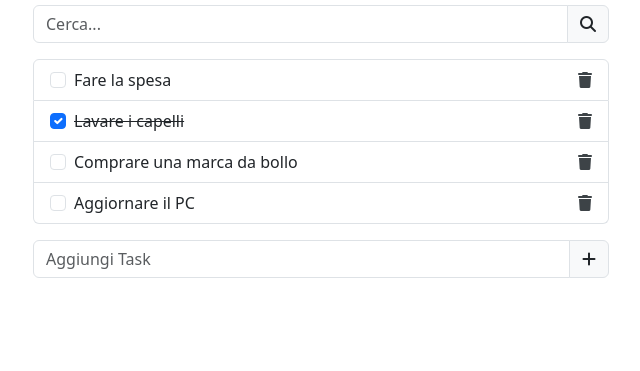
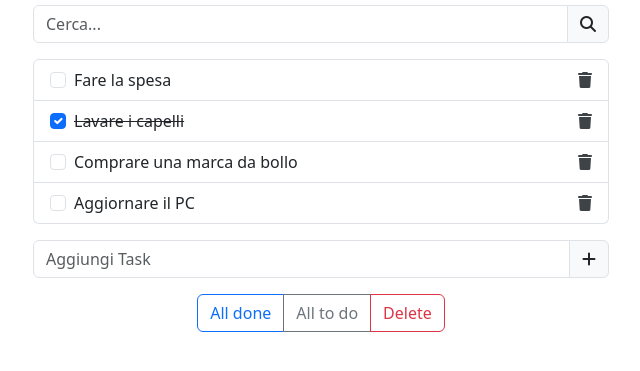
Before and after one commit to EricaMarzi/vue-todolist, a plain HTML site: page index.html in a window 1280 px wide. Shown: the part 151-522 px from the top of the page, without its empty margins (319-959 px from the left). Drawn offline with nearby package versions, Linux system fonts and the light colour scheme.

Commit message:
massive btn

```diff
--- a/JS/script.js
+++ b/JS/script.js
@@ -1,10 +1,3 @@
-/*
-SUPER BONUS
-- Creare dei bottoni con le azioni massive (tutti fatti, tutti da fare, elimina tutti)
-
-- Creare un filtro di ricerca in tempo reale
-*/
-
 const {createApp} = Vue;
 
 const app= createApp ({
@@ -47,6 +40,19 @@ const app= createApp ({
             this.tasks.push(newTask)
 
             this.newTaskText = ""
+        },
+        setAllDone(){
+            this.tasks.forEach(task => {
+                task.done = true;
+            })
+        },
+        setAllToDo(){
+            this.tasks.forEach(task => {
+                task.done = false;
+            })
+        },
+        deleteAllTasks(){
+            this.tasks = []
         }
     }
 });
--- a/index.html
+++ b/index.html
@@ -47,7 +47,7 @@
                             <span :class="{'crossed-out': task.done}">{{task.text}}</span>
                         </div>
                         <!--Remove task-->
-                        <i class="fa-solid fa-trash text-gray pointer" type="button" @click="removeTask(task.id)"></i>
+                        <i class="fa-solid fa-trash text-gray pointer hover" type="button" @click="removeTask(task.id)"></i>
                     </li>
                 </ul>
                 <!--Add Task-->
@@ -57,6 +57,12 @@
                         <i class="fa-solid fa-plus"></i>
                     </span>
                   </div>
+                <!--Massive Button-->
+                <div class="btn-group" role="group" aria-label="Basic outlined example">
+                    <button type="button" class="btn btn-outline-primary" @click="setAllDone">All done</button>
+                    <button type="button" class="btn btn-outline-secondary" @click="setAllToDo">All to do</button>
+                    <button type="button" class="btn btn-outline-danger" @click="deleteAllTasks">Delete</button>
+                  </div>
             </section>
 
         </div>
--- a/style.css
+++ b/style.css
@@ -17,6 +17,10 @@
  text-decoration:line-through;
 }
 
+.hover:hover {
+    color: #dc3545;
+}
+
 /*& -------*/
 
 .list.container {
```
